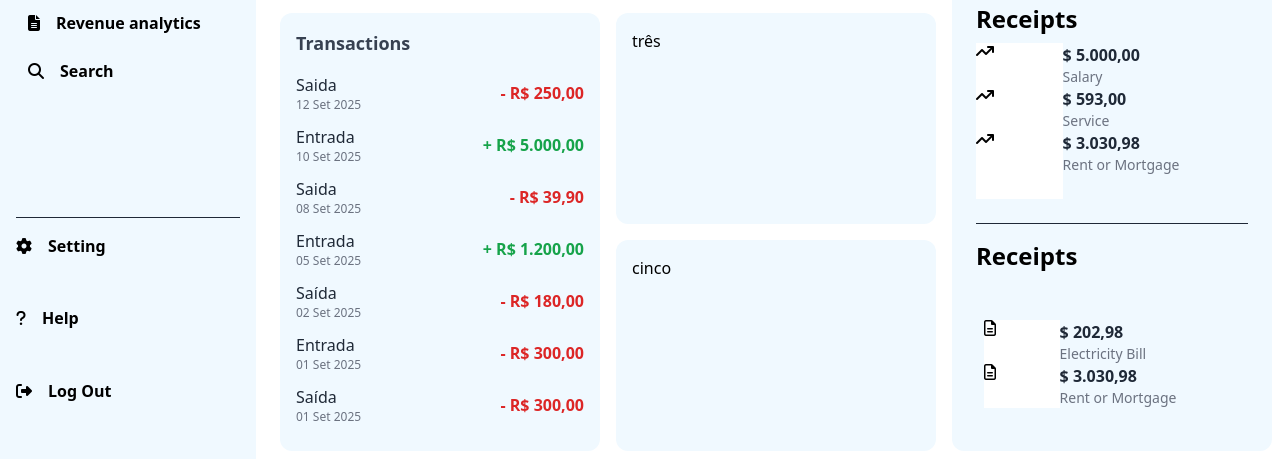
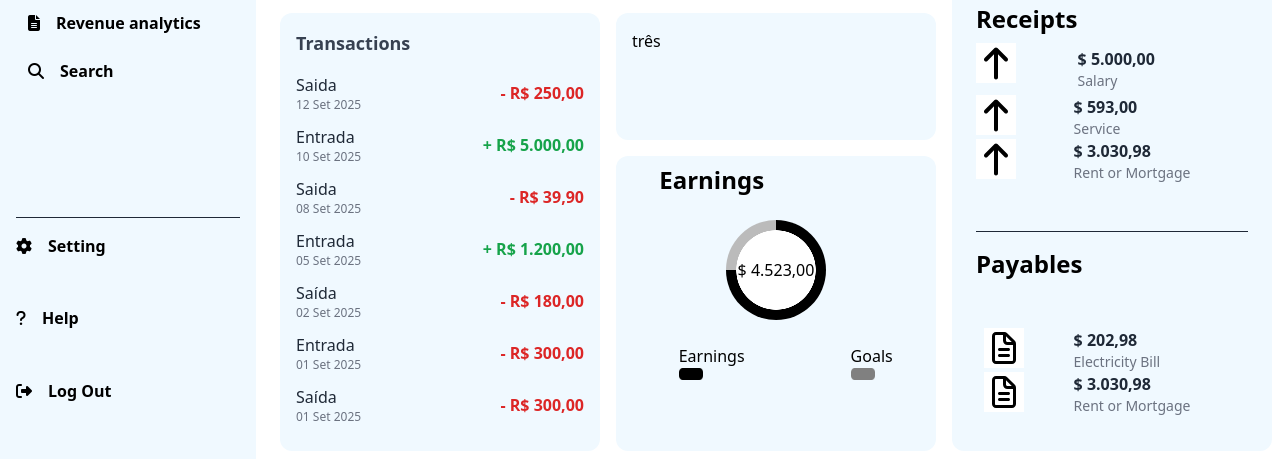
Before and after one commit to EmanuelTrindade-Al/dashboard-financeiro, a plain HTML site: page index.html in a window 1280 px wide. Shown: the part 341-800 px from the top of the page. Drawn offline with nearby package versions, Linux system fonts and the light colour scheme.

Commit message:
Atualização
Adicionado conteúdo do card "Earnings"; Alteração dos ícones nas sessões Receipts e Payables: agora os ícones estão salvos na pasta /img do projeto.

```diff
--- a/index.html
+++ b/index.html
@@ -8,6 +8,7 @@
   <title>Dashboard</title>
   <script src="https://cdn.tailwindcss.com"></script>
   <script src="https://kit.fontawesome.com/97ba5b94ca.js" crossorigin="anonymous"></script>
+  <link rel="stylesheet" type="text/css" href="style.css" media="screen">
 
 </head>
 <body class="flex min-h-screen bg-white">
@@ -175,7 +176,21 @@
 
 
             <!--inicio box 5-->
-            <div id="cinco" class="bg-sky-50 rounded-xl p-4 col-start-2 row-start-4">cinco</div>
+            <div id="cinco" class="bg-sky-50 rounded-xl pt-2 col-start-2 row-start-4">
+
+            <div class="flex-col grid grid-col-2 justify-items-center">
+
+              <h1 class="col-start-1 text-2xl font-bold mb-6">Earnings</h1>
+
+               <div id="progress-bar" class="col-span-2 col-start-1 row-start-2 mb-6">
+                <progress value="75" min="0" max="100" style="visibility:hidden;height:0;width:0;">75%</progress>
+               </div>
+
+              <p class="col-start-1 row-start-3">Earnings <img src="/img/rect1.png" alt="legenda para o gráfico" class="w-6 h-3"> </p> <p class="col-start-2 row-start-3">Goals<img src="/img/rect2.png" alt="legenda para o gráfico" class="w-6 h-3"></p>
+
+
+            </div>
+            </div>
 
             <!--fim box 5-->
 
@@ -198,37 +213,37 @@
 
                   <div class=" grid grid-col-2">
 
-                  <i class="fa-solid fa-arrow-trend-up bg-white col-start-1 "></i>
-                    <div class="col-start-2">
+                   <img src="/img/arrow-up-solid-full.svg" alt="legenda para o gráfico" class="w-10 h-10 bg-white">
+                    <div class="col-start-2 m-1">
                       <p class="text-gray-800 font-semibold">$ 5.000,00</p>
                       <p class="text-sm text-gray-500">Salary</p>
                     </div>
 
-                    <i class="fa-solid fa-arrow-trend-up bg-white col-start-1 row-start-2 "></i>
+                    <img src="/img/arrow-up-solid-full.svg" alt="legenda para o gráfico" class="w-10 h-10 bg-white">
                     <div class="col-start-2 row-start-2">
                       <p class="text-gray-800 font-semibold">$ 593,00</p>
                       <p class="text-sm text-gray-500">Service</p>
                     </div>
 
-                    <i class="fa-solid fa-arrow-trend-up bg-white col-start-1 row-start-3 "></i>
+                    <img src="/img/arrow-up-solid-full.svg" alt="legenda para o gráfico" class="w-10 h-10 bg-white">
                     <div class="col-start-2 row-start-3 mb-6">
                       <p class="text-gray-800 font-semibold">$ 3.030,98</p>
                       <p class="text-sm text-gray-500">Rent or Mortgage</p>
                     </div>
 
-                    <h2 class="font-bold text-2xl mt-6 mb-4 pt-4 border-t border-gray-800 col-span-2">Receipts</h2>
+                    <h2 class="font-bold text-2xl mt-6 mb-4 pt-4 border-t border-gray-800 col-span-2">Payables</h2>
 
                   </div>
 
                     <div class=" grid grid-col-2 p-2 mt-6">
 
-                        <i class="fa-regular fa-file-lines bg-white col-start-1"></i>
+                        <img src="/img/doc.svg" alt="legenda para o gráfico" class="w-10 h-10 bg-white">
                         <div class="col-start-2">
                           <p class="text-gray-800 font-semibold">$ 202,98</p>
                           <p class="text-sm text-gray-500">Electricity Bill</p>
                         </div>
 
-                        <i class="fa-regular fa-file-lines bg-white col-start-1 row-start-2"></i>
+                        <img src="/img/doc.svg" alt="legenda para o gráfico" class="w-10 h-10 bg-white">
                         <div class="col-start-2 row-start-2">
                           <p class="text-gray-800 font-semibold">$ 3.030,98</p>
                           <p class="text-sm text-gray-500">Rent or Mortgage</p>
--- /dev/null
+++ b/style.css
@@ -0,0 +1,17 @@
+#progress-bar {
+  display: flex;
+  justify-content: center;
+  align-items: center;
+
+  width: 100px;
+  height: 100px;
+  border-radius: 50%;
+  background:
+    radial-gradient(closest-side, white 79%, transparent 80% 100%),
+    conic-gradient(rgb(0, 0, 0) 75%, rgb(187, 187, 187) 0);
+}
+
+#progress-bar::before {
+  content: "$ 4.523,00";
+
+}
```
Also changed, not shown: img/arrow-up-solid-full.svg (added), img/doc.svg (added), img/rect1.png (added), img/rect2.png (added).
